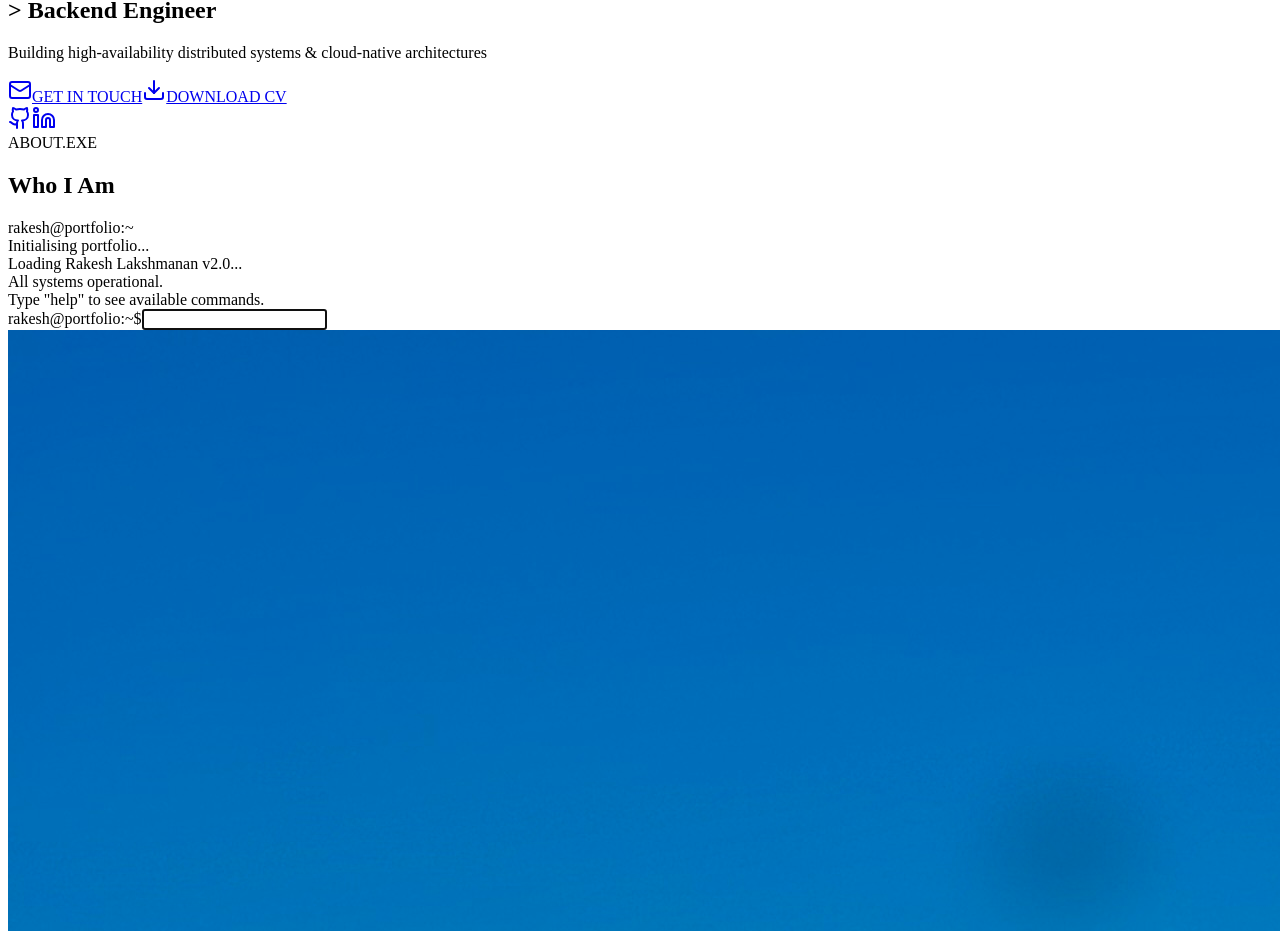
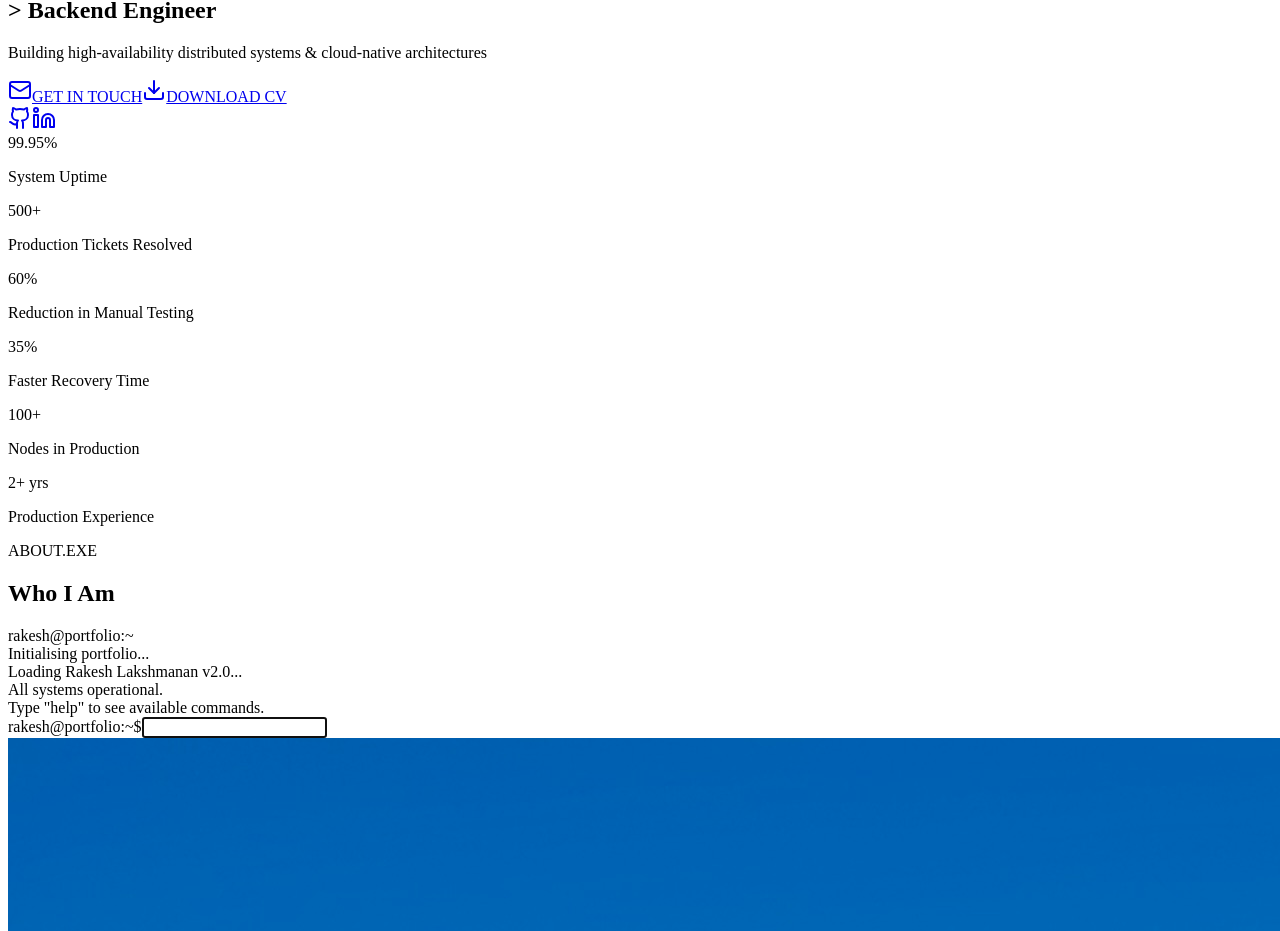
Before and after one commit to rakeshlakshmanan/portfolio, a React (Vite) app: page / in a window 1280 px wide. Shown: the part 910-1841 px from the top of the page. Built offline with nearby package versions, Linux system fonts and the light colour scheme; the HTML template or start-up script is replaced by a standard one.

Commit message:
Add Stats section between Hero and About

```diff
--- a/src/app/App.tsx
+++ b/src/app/App.tsx
@@ -6,12 +6,14 @@ import { Projects } from "./components/Projects";
 import { Contact } from "./components/Contact";
 import { Footer } from "./components/Footer";
 import { ParticleBackground } from "./components/ParticleBackground";
+import { Stats } from "./components/Stats";
 
 export default function App() {
   return (
     <div className="size-full bg-black text-white">
       <ParticleBackground />
       <Hero />
+      <Stats />
       <About />
       <Experience />
       <Skills />
```
